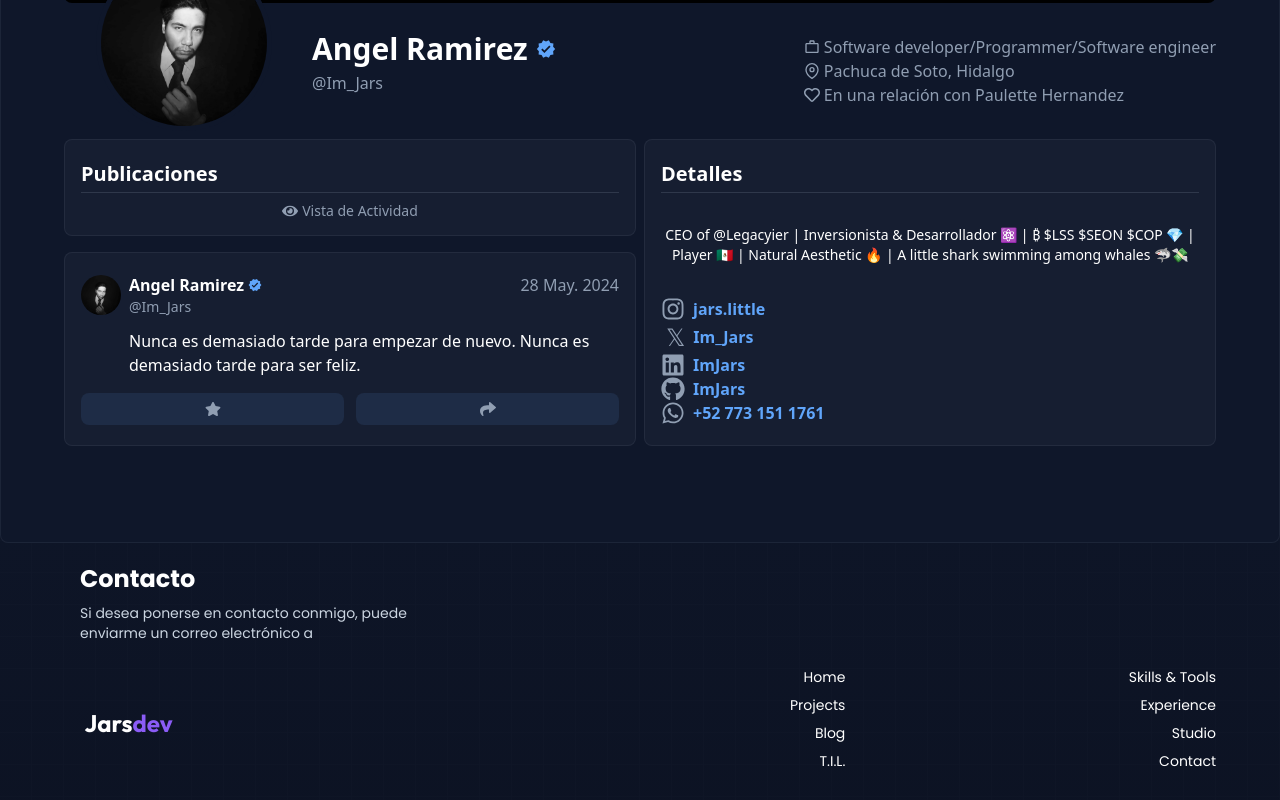
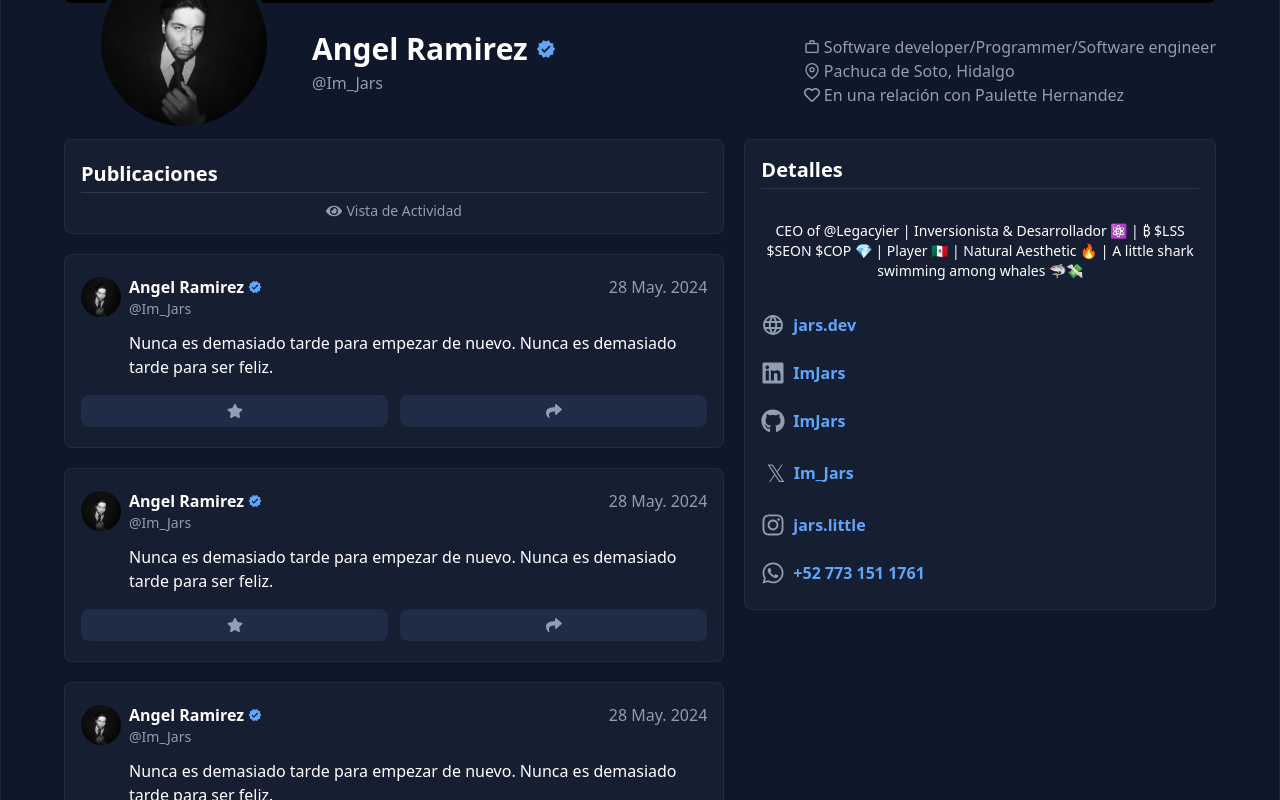
Before and after one commit to ImJars/Development-full-coding, a React (Vite) app: page /blog in a window 1280 px wide. Shown: the part 580-1380 px from the top of the page. Built offline with nearby package versions, Linux system fonts and the light colour scheme.

Commit message:
Update Blog_profile

```diff
--- a/src/blog_profile.jsx
+++ b/src/blog_profile.jsx
@@ -98,9 +98,9 @@ function BlogProfile() {
               </div>
             </section>
             <section className="content-wrapped mx-auto rounded-lg font-sans">
-              <div className="flex gap-2">
-                <div className="flex flex-col flex-1 gap-4">
-                  <SectionProfile>
+              <div className="flex gap-5">
+                <div className="w-7/12 flex flex-col gap-5 h-full">
+                  <SectionProfile classNames={'py-5'}>
                     <h1 className="font-bold text-xl mb-1">
                       Publicaciones
                     </h1>
@@ -110,15 +110,27 @@ function BlogProfile() {
                       <h2 className="mt-1 text-sm">Vista de Actividad</h2>
                     </div>
                   </SectionProfile>
-                  <SectionProfile>
+                  <SectionProfile classNames={'py-5'}>
+                    <Status
+                      text={'Nunca es demasiado tarde para empezar de nuevo. Nunca es demasiado tarde para ser feliz.'}
+                      date={'28 May. 2024'}
+                    />
+                  </SectionProfile>
+                  <SectionProfile classNames={'py-5'}>
+                    <Status
+                      text={'Nunca es demasiado tarde para empezar de nuevo. Nunca es demasiado tarde para ser feliz.'}
+                      date={'28 May. 2024'}
+                    />
+                  </SectionProfile>
+                  <SectionProfile classNames={'py-5'}>
                     <Status
                       text={'Nunca es demasiado tarde para empezar de nuevo. Nunca es demasiado tarde para ser feliz.'}
                       date={'28 May. 2024'}
                     />
                   </SectionProfile>
                 </div>
-                <div className="flex-1">
-                  <SectionProfile>
+                <div className="w-5/12">
+                  <SectionProfile classNames={'pt-4'}>
                     <Detalles />
                   </SectionProfile>
                 </div>
--- a/src/components/blog/detalles.jsx
+++ b/src/components/blog/detalles.jsx
@@ -1,5 +1,6 @@
 import React from "react";
 import { FaInstagram, FaLinkedin, FaGithub, FaWhatsapp } from "react-icons/fa";
+import { TbWorld } from "react-icons/tb";
 
 function Detalles() {
   return (
@@ -14,16 +15,38 @@ function Detalles() {
             among whales 🦈💸
           </p>
         </div>
-        <div className="mt-8">
+        <div className="mt-8 space-y-6">
           <div className="flex space-x-2 items-center">
-            <FaInstagram className="text-2xl text-text-general" />
+            <TbWorld className="text-2xl text-text-general" />
             <a
               href="https://www.instagram.com/jars.little/"
               target="_blank"
               rel="noopener noreferrer"
               className="font-sans text-text-blue font-semibold"
             >
-              jars.little
+              jars.dev
+            </a>
+          </div>
+          <div className="flex space-x-2 items-center">
+            <FaLinkedin className="text-2xl text-text-general" />
+            <a
+              href="https://www.linkedin.com/in/imjars/"
+              target="_blank"
+              rel="noopener noreferrer"
+              className="font-sans text-text-blue font-semibold"
+            >
+              ImJars
+            </a>
+          </div>
+          <div className="flex space-x-2 items-center">
+            <FaGithub className="text-2xl text-text-general" />
+            <a
+              href="https://github.com/ImJars"
+              target="_blank"
+              rel="noopener noreferrer"
+              className="font-sans text-text-blue font-semibold"
+            >
+              ImJars
             </a>
           </div>
           <div className="flex space-x-2 items-center">
@@ -38,29 +61,19 @@ function Detalles() {
             </a>
           </div>
           <div className="flex space-x-2 items-center">
-            <FaLinkedin className="text-2xl text-text-general"/>
+            <FaInstagram className="text-2xl text-text-general" />
             <a
-              href="https://www.linkedin.com/in/imjars/"
+              href="https://www.instagram.com/jars.little/"
               target="_blank"
               rel="noopener noreferrer"
               className="font-sans text-text-blue font-semibold"
             >
-              ImJars
+              jars.little
             </a>
           </div>
+
           <div className="flex space-x-2 items-center">
-            <FaGithub className="text-2xl text-text-general"/>
-            <a
-              href="https://github.com/ImJars"
-              target="_blank"
-              rel="noopener noreferrer"
-              className="font-sans text-text-blue font-semibold"
-            >
-              ImJars
-            </a>
-          </div>
-          <div className="flex space-x-2 items-center">
-            <FaWhatsapp className="text-2xl text-text-general"/>
+            <FaWhatsapp className="text-2xl text-text-general" />
             <a
               href="https://api.whatsapp.com/send?phone=5217731511761&text=Hola!%20Bienvenido%20a%20mi%20Whatsapp%20%F0%9F%91%8B"
               target="_blank"
--- a/src/components/blog/sectionProfile.jsx
+++ b/src/components/blog/sectionProfile.jsx
@@ -1,9 +1,9 @@
 import React from "react";
 
-function SectionProfile({ children }) {
+function SectionProfile({ classNames, children }) {
   return (
     <>
-      <div className="flex-1 bg-table-color rounded-lg border border-opacity-10 border-text-general px-4 py-5">
+      <div className={`${classNames} flex-1 bg-table-color rounded-lg border border-opacity-10 border-text-general px-4`}>
         {children}
       </div>
     </>
```
